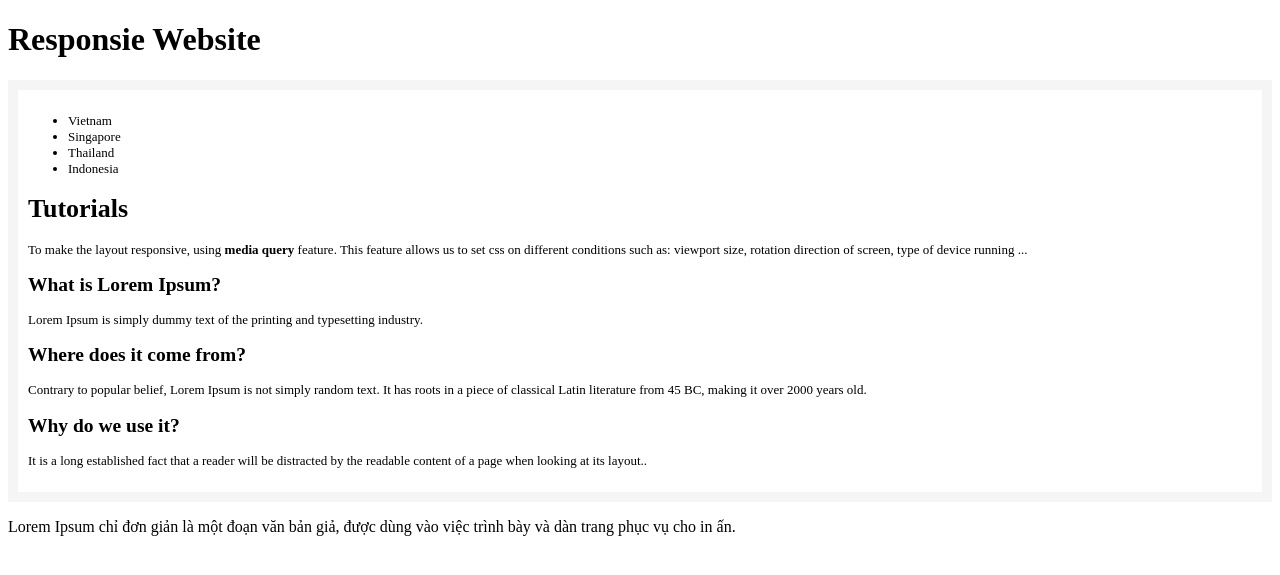
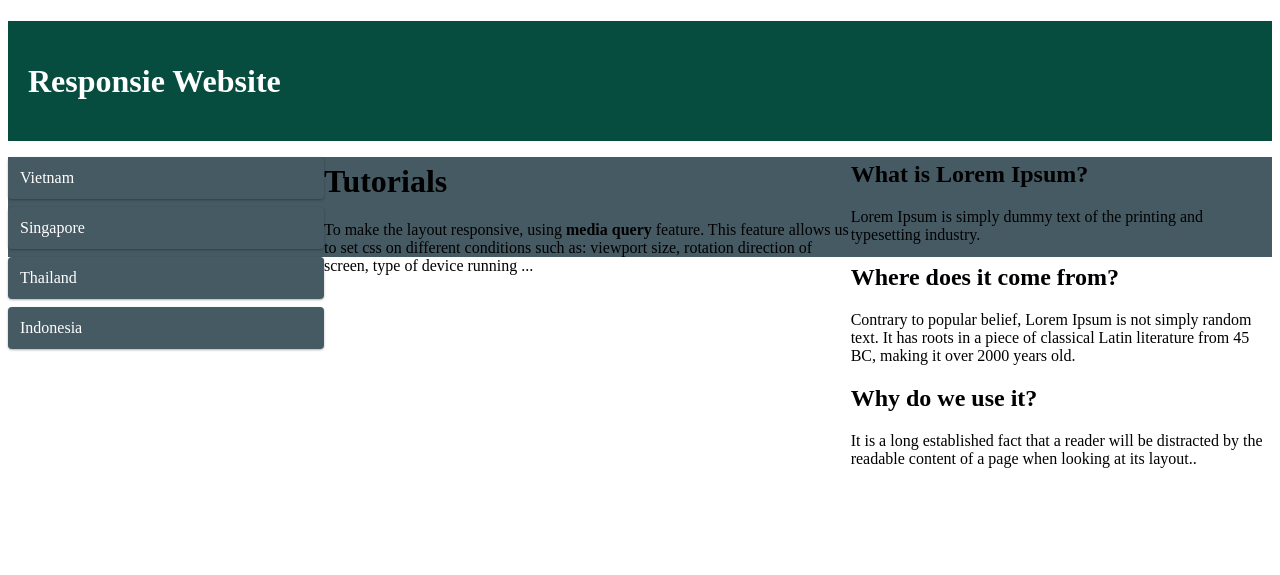
Before and after one commit to Jan16hcm/Learning_Website, a PHP site: page /ex04.html in a window 1280 px wide. Shown: the top 575 px of the page. Run offline with PHP 8.4, Linux system fonts and the light colour scheme.

Commit message:
not finish

```diff
--- a/lab02/zLab02_khai/ex01.html
+++ b/lab02/zLab02_khai/ex01.html
@@ -4,7 +4,7 @@
     <meta charset="UTF-8">
     <meta name="viewport" content="width=device-width, initial-scale=1.0">
     <title>Document</title>
-    <link rel="stylesheet" href="style.css">
+    <link rel="stylesheet" href="ex01.css">
 </head>
 <body>
     <button class="btn-ex01">
--- a/lab02/zLab02_khai/ex02.html
+++ b/lab02/zLab02_khai/ex02.html
@@ -4,7 +4,7 @@
     <meta charset="UTF-8">
     <meta name="viewport" content="width=device-width, initial-scale=1.0">
     <title>Apple Products Table</title>
-    <link rel="stylesheet" href="style.css">
+    <link rel="stylesheet" href="ex02.css">
     <style>
         th, tr:nth-child(2n) {
             background-color: #f2eeee;
--- /dev/null
+++ b/lab02/zLab02_khai/ex04.css
@@ -0,0 +1,91 @@
+/* - 1/12: 8.3333%
+- 2/12: 16.6666%
+- 3/12: 25%
+- 4/12: 33.3333%
+- 5/12: 41.6666%
+- 6/12: 50%
+- 7/12: 58.3333%
+- 8/12: 66.6666%
+- 9/12: 75%
+- 10/12: 83.3333%
+- 11/12: 91.6666%
+- 12/12: 100% */
+.header {
+    color: white;
+    background-color: #064d40;
+    height: 120px;
+    line-height: 120px;
+    padding-left: 20px;
+}
+
+.content {
+    display: flexbox;
+}
+.footer {
+    color: white;
+    background-color: #465a64;
+    height: 100px;
+    line-height: 120px;
+    padding-left: 20px;
+}
+li {
+    color: white;
+    background-color: #465a64;
+    list-style-type: none;
+    margin-bottom: 8px;
+    padding: 12px;
+    box-shadow: 0 1px 3px rgba(0, 0, 0, 0.12), 0 1px 2px rgba(0, 0, 0 , 0.2);
+    border-radius: 4px;
+}
+
+ul {
+    padding: 0;
+}
+
+div[class*="col-"] {
+    float: left;
+}
+
+.col-2 {
+    width: 16.6666%;
+}
+
+.col-3 {
+    width: 25%;
+}
+
+.col-4 {
+    width: 33.3333%;
+}
+
+.col-5 {
+    width: 41.6666%;
+}
+
+.col-6 {
+    width: 50%;
+}
+
+.col-7 {
+    width: 58.3333%;
+}
+
+.col-8 {
+    width: 66.6666%;
+}
+
+.col-9 {
+    width: 75%;
+}
+
+.col-10 {
+    width: 83.3333%;
+}
+
+.col-11 {
+    width: 91.6666%;
+}
+
+.col-12 {
+    width: 100%;
+}
--- a/lab02/zLab02_khai/ex04.html
+++ b/lab02/zLab02_khai/ex04.html
@@ -4,10 +4,21 @@
     <meta charset="UTF-8">
     <meta name="viewport" content="width=device-width, initial-scale=1.0">
     <title>Document</title>
-    <link rel="stylesheet" href="style.css">
+    <link rel="stylesheet" href="ex04.css">
+    <!-- - 1/12: 8.3333%
+    - 2/12: 16.6666%
+    - 3/12: 25%
+    - 4/12: 33.3333%
+    - 5/12: 41.6666%
+    - 6/12: 50%
+    - 7/12: 58.3333%
+    - 8/12: 66.6666%
+    - 9/12: 75%
+    - 10/12: 83.3333%
+    - 11/12: 91.6666%
+    - 12/12: 100% -->
 </head>
 <body>
-
 <div class="header">
     <h1>Responsie Website</h1>
 </div>
```
Also changed, not shown: lab02/zLab02_khai/ex01.css (added, +14 -0 lines), lab02/zLab02_khai/ex02.css (added, +18 -0 lines), lab02/zLab02_khai/ex03.css (renamed from lab02/zLab02_khai/style.css, +5 -32 lines), lab02/zLab02_khai/ex03.html (+2 -7 lines).
